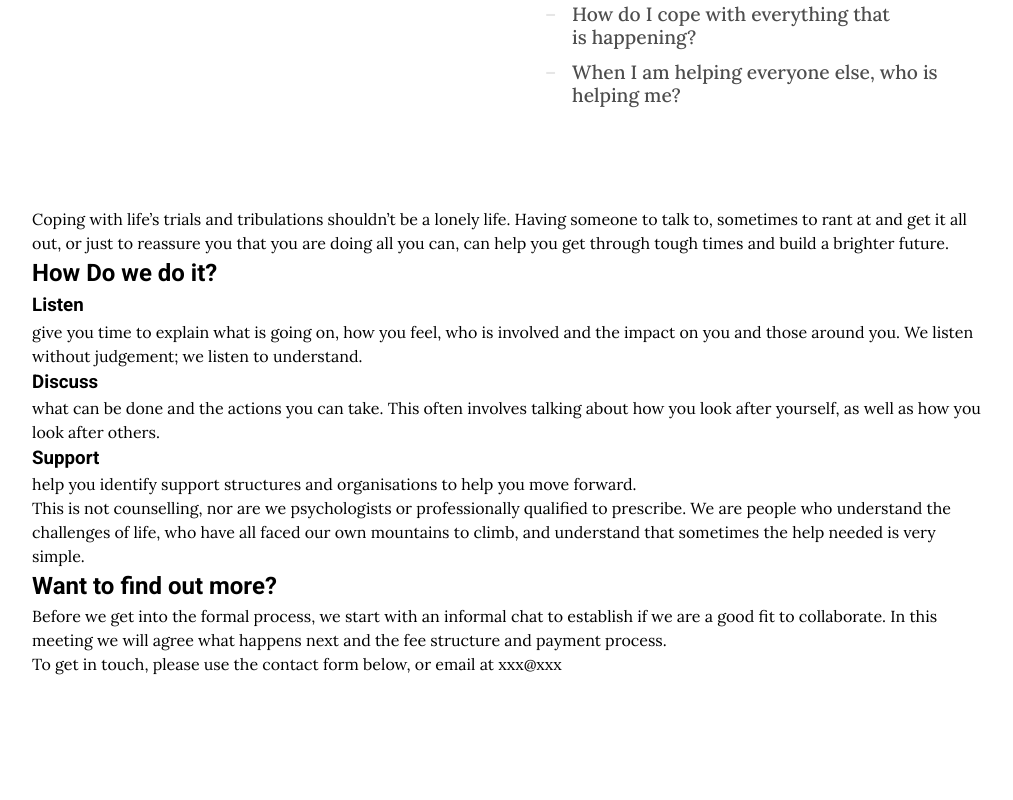
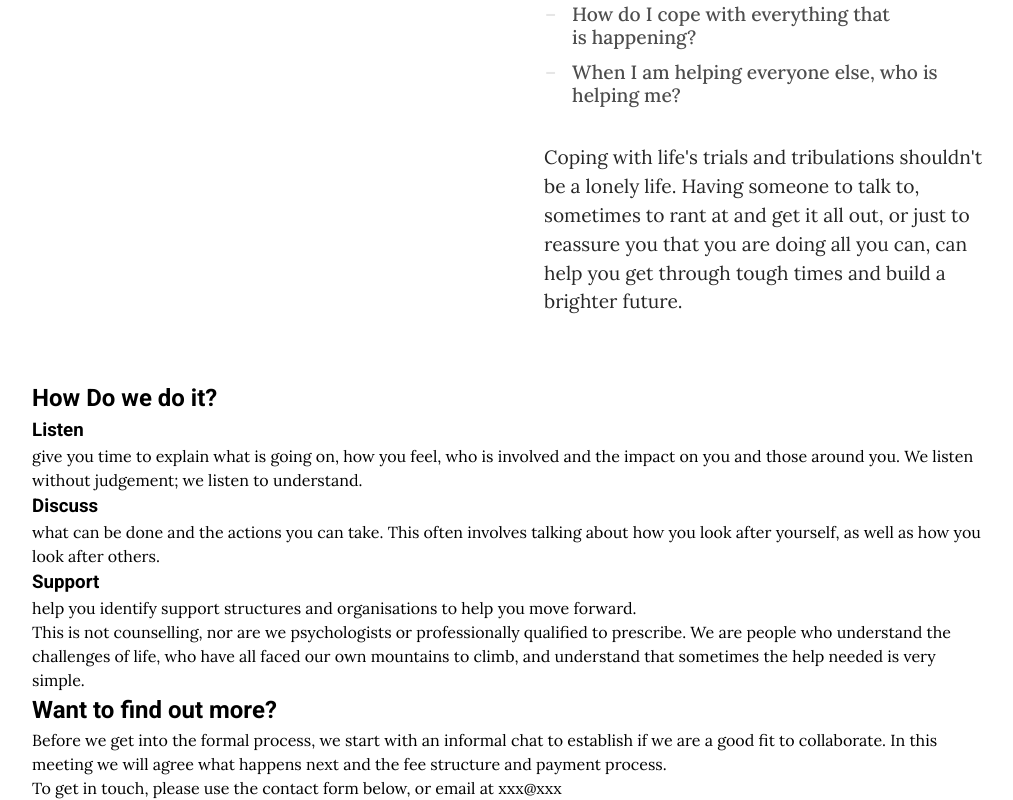
Before and after one commit to CJohnston079/cluny-house-consulting, a React (Vite) app: page /life-coaching in a window 1280 px wide. Shown: the part 862-1662 px from the top of the page, without its empty margins (128-1141 px from the left). Before the commit the page ends 1538 px from the top, so only its background shows below. Built offline with nearby package versions, Linux system fonts and the light colour scheme.

Commit message:
Refactor: nest copy in `Headline` in `CareerCoaching` and `LifeCoaching` pages

```diff
--- a/src/pages/CareerCoaching.jsx
+++ b/src/pages/CareerCoaching.jsx
@@ -24,7 +24,7 @@ const CareerCoaching = function () {
 					/>
 				</Headline>
 				<p>Career coaching comes in three primary stages;</p>
-				<h3>Aspiring</h3>
+				<Headline heading="Aspiring">
 					<p>
 						For young people who are probably in their first role, and have reached the stage where
 						they are trying to decide what comes next.
@@ -40,16 +40,17 @@ const CareerCoaching = function () {
 						]}
 					/>
 					<p>
-					Getting the career foundations settled facilitates strong decision making, and also helps
-					employers see the plan you have made and the achievements along that path.
+						Getting the career foundations settled facilitates strong decision making, and also
+						helps employers see the plan you have made and the achievements along that path.
 					</p>
-				<h3>Strengthening</h3>
+				</Headline>
+				<Headline heading="Strengthening">
 					<p>
 						For people established in their career, looking to grow and get more senior roles, or
 						maybe thinking of a change and starting a new path.
 					</p>
 					<List
-					listHeading="Typical questions Strengthening Peopleask themselves include"
+						listHeading="Typical questions Strengthening People ask themselves include"
 						listItems={[
 							"Am I on the right path, or is it time to change and go in another direction?",
 							"I have been employed for some time, I know what I am doing, so is it time to strike out on my own?",
@@ -58,11 +59,12 @@ const CareerCoaching = function () {
 						]}
 					/>
 					<p>
-					For some this is a time to kick on and capitalise on experience gained, and for others, it
-					is a time to challenge themselves and create a new path. Wherever you sit, we can help you
-					gain direction, focus and a plan to succeed.
+						For some this is a time to kick on and capitalise on experience gained, and for others,
+						it is a time to challenge themselves and create a new path. Wherever you sit, we can
+						help you gain direction, focus and a plan to succeed.
 					</p>
-				<h3>Strategic</h3>
+				</Headline>
+				<Headline heading="Strategic">
 					<p>
 						For people in more senior roles, who have enjoyed success in their career often face
 						challenging decisions on entering the latter stages of a career, and are planning longer
@@ -79,10 +81,11 @@ const CareerCoaching = function () {
 						]}
 					/>
 					<p>
-					The Strategic stage of your career is not about age. It reflects growing responsibilities,
-					higher demands on income, and the need to plan for the future to meet your personal,
-					family and business needs.
+						The Strategic stage of your career is not about age. It reflects growing
+						responsibilities, higher demands on income, and the need to plan for the future to meet
+						your personal, family and business needs.
 					</p>
+				</Headline>
 				<h2>How Do we do it?</h2>
 				<h3>Diagnose</h3>
 				<p>
--- a/src/pages/LifeCoaching.jsx
+++ b/src/pages/LifeCoaching.jsx
@@ -22,12 +22,13 @@ const LifeCoaching = function () {
 							"When I am helping everyone else, who is helping me?",
 						]}
 					/>
+					<p>
+						Coping with life&apos;s trials and tribulations shouldn&apos;t be a lonely life. Having
+						someone to talk to, sometimes to rant at and get it all out, or just to reassure you
+						that you are doing all you can, can help you get through tough times and build a
+						brighter future.
+					</p>
 				</Headline>
-				<p>
-					Coping with life’s trials and tribulations shouldn’t be a lonely life. Having someone to
-					talk to, sometimes to rant at and get it all out, or just to reassure you that you are
-					doing all you can, can help you get through tough times and build a brighter future.
-				</p>
 				<h2>How Do we do it?</h2>
 				<h3>Listen</h3>
 				<p>
```
Lines whose indentation alone changed are shown as unchanged.
